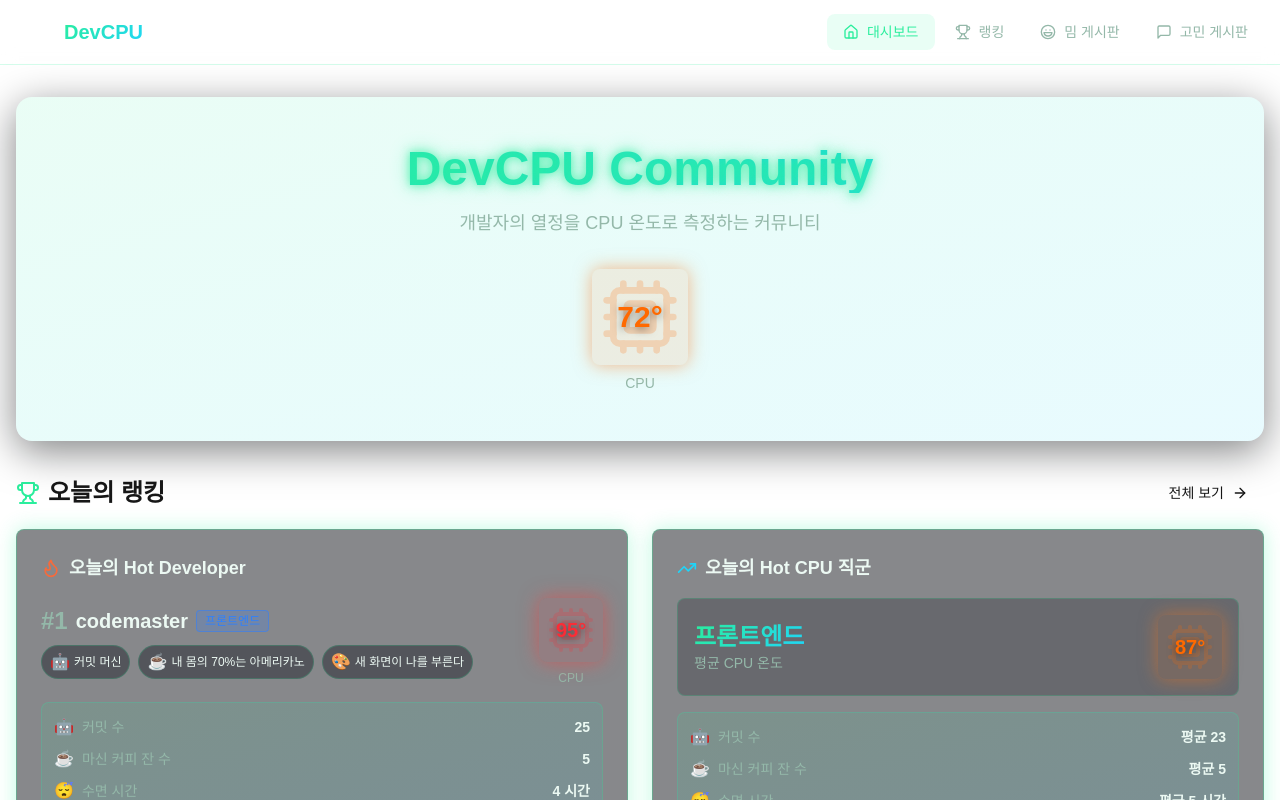
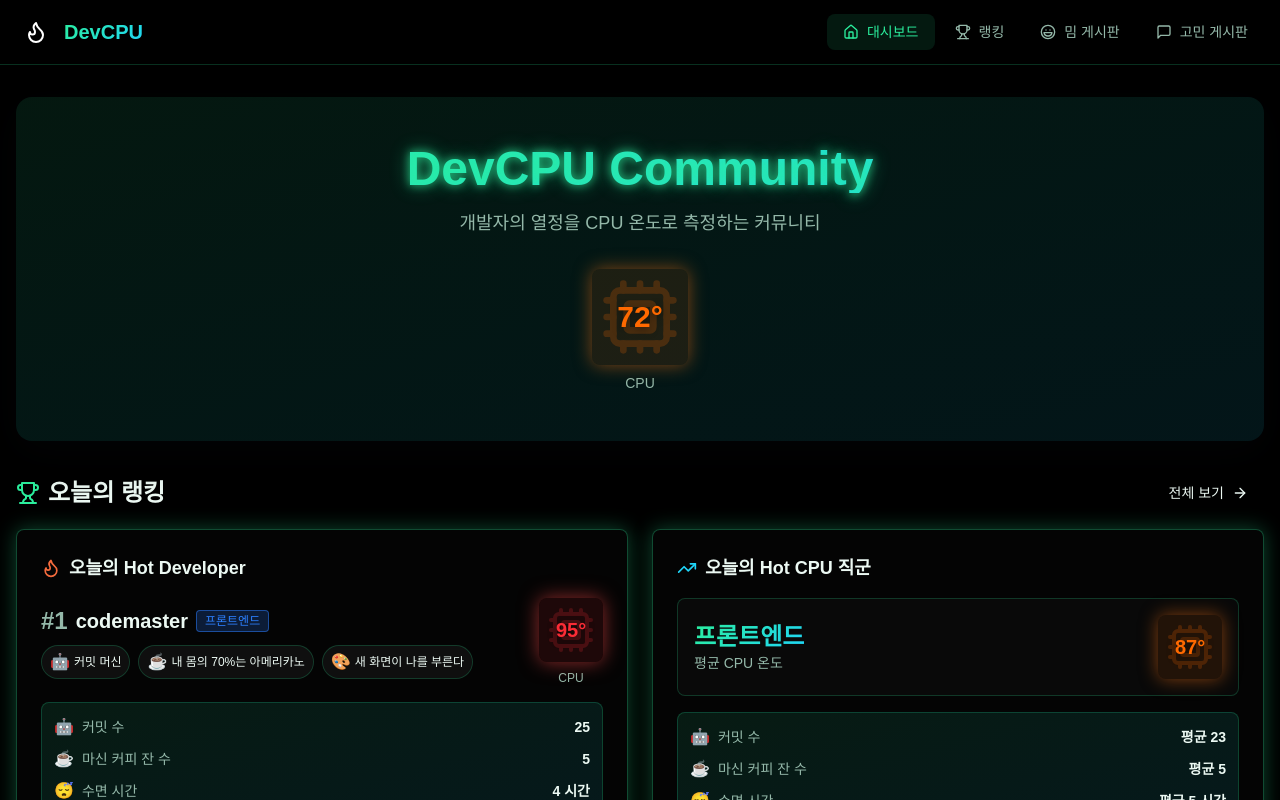
Before and after one commit to yeochaeeon/2025-Fall_Super-Hot-CPU, a Next.js app: page / in a window 1280 px wide. Shown: the top 800 px of the page. Built offline with nearby package versions, Linux system fonts and the light colour scheme.

Commit message:
design: 다크모드 고정

```diff
--- a/app/globals.css
+++ b/app/globals.css
@@ -1,9 +1,4 @@
 @import "tailwindcss";
-
-:root {
-  --background: #ffffff;
-  --foreground: #171717;
-}
 
 @theme inline {
   --font-sans: var(--font-geist-sans);
@@ -52,16 +47,9 @@
   --color-sidebar-ring: hsl(var(--ring));
 }
 
-@media (prefers-color-scheme: dark) {
-  :root {
-    --background: #0a0a0a;
-    --foreground: #ededed;
-  }
-}
-
 body {
-  background: var(--background);
-  color: var(--foreground);
+  background: hsl(var(--background));
+  color: hsl(var(--foreground));
   font-family: Arial, Helvetica, sans-serif;
 }
 
@@ -70,13 +58,13 @@ body {
 @layer base {
   :root {
     /* Developer-themed dark mode colors */
-    --background: 220 20% 6%;
+    --background: 0 0% 0%;
     --foreground: 155 50% 95%;
 
-    --card: 220 20% 8%;
+    --card: 0 0% 3%;
     --card-foreground: 155 50% 95%;
 
-    --popover: 220 20% 10%;
+    --popover: 0 0% 5%;
     --popover-foreground: 155 50% 95%;
 
     /* Neon green - terminal/code feel */
@@ -87,7 +75,7 @@ body {
     --secondary: 190 95% 55%;
     --secondary-foreground: 220 20% 6%;
 
-    --muted: 220 15% 15%;
+    --muted: 0 0% 10%;
     --muted-foreground: 155 20% 65%;
 
     /* Hot CPU color - orange/red */
@@ -97,14 +85,14 @@ body {
     --destructive: 0 85% 60%;
     --destructive-foreground: 155 50% 95%;
 
-    --border: 220 15% 18%;
-    --input: 220 15% 18%;
+    --border: 0 0% 12%;
+    --input: 0 0% 12%;
     --ring: 155 85% 55%;
 
     --radius: 0.75rem;
 
     /* Custom design tokens */
-    --code-bg: 220 20% 10%;
+    --code-bg: 0 0% 5%;
     --cpu-hot: 15 90% 60%;
     --cpu-warm: 35 90% 60%;
     --cpu-cool: 155 85% 55%;
@@ -112,7 +100,7 @@ body {
     /* Gradients */
     --gradient-primary: linear-gradient(135deg, hsl(155 85% 55%), hsl(190 95% 55%));
     --gradient-cpu: linear-gradient(90deg, hsl(155 85% 55%), hsl(35 90% 60%), hsl(15 90% 60%));
-    --gradient-dark: linear-gradient(180deg, hsl(220 20% 8%), hsl(220 20% 6%));
+    --gradient-dark: linear-gradient(180deg, hsl(0 0% 3%), hsl(0 0% 0%));
 
     /* Shadows & Effects */
     --shadow-neon: 0 0 20px hsl(155 85% 55% / 0.3);
```
